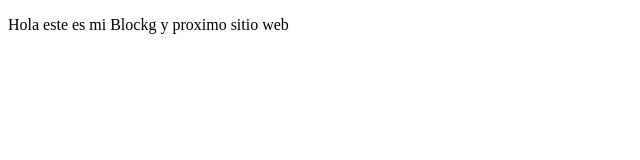
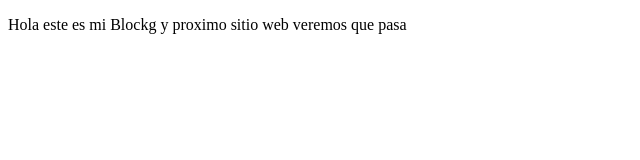
Before and after one commit to Garenash9n/PoyectoPrework, a plain HTML site: page index.html in a window 1280 px wide. Shown: the whole page, without its empty margins (0-640 px from the left). Drawn offline with Linux system fonts and the light colour scheme.

Commit message:
first commit

```diff
--- a/index.html
+++ b/index.html
@@ -8,7 +8,7 @@
 </head>
 <body>
     <p>
-        Hola este es mi Blockg y proximo sitio web
+        Hola este es mi Blockg y proximo sitio web veremos que pasa
     </p>
 </body>
 </html>
```
